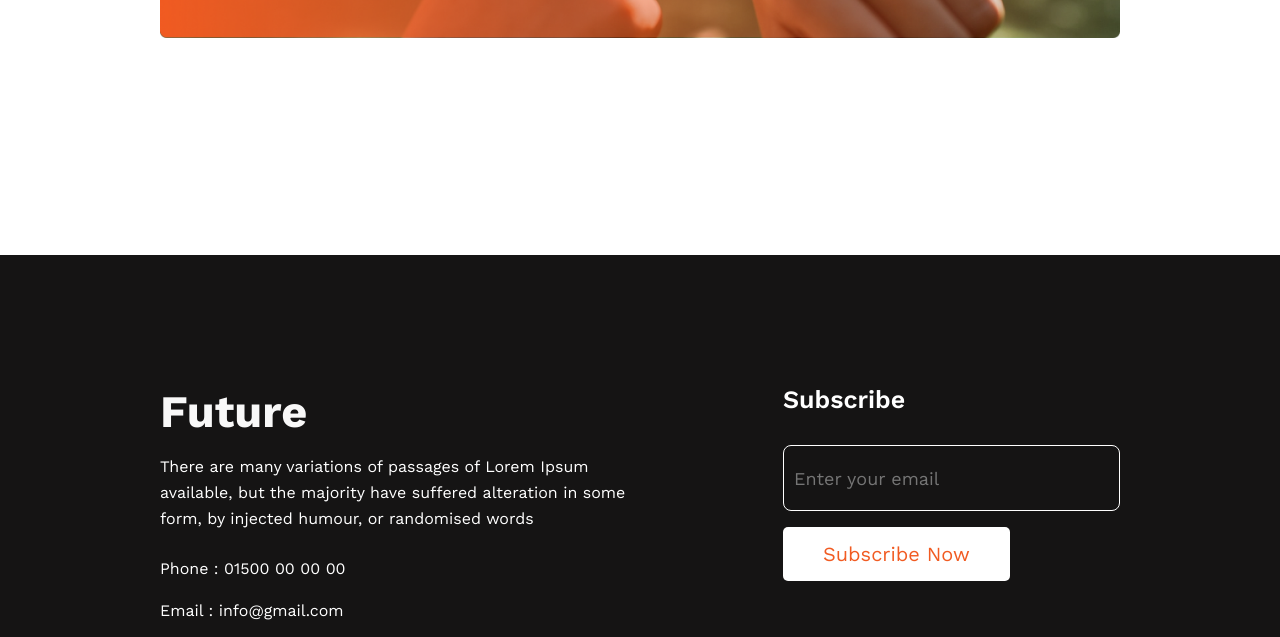
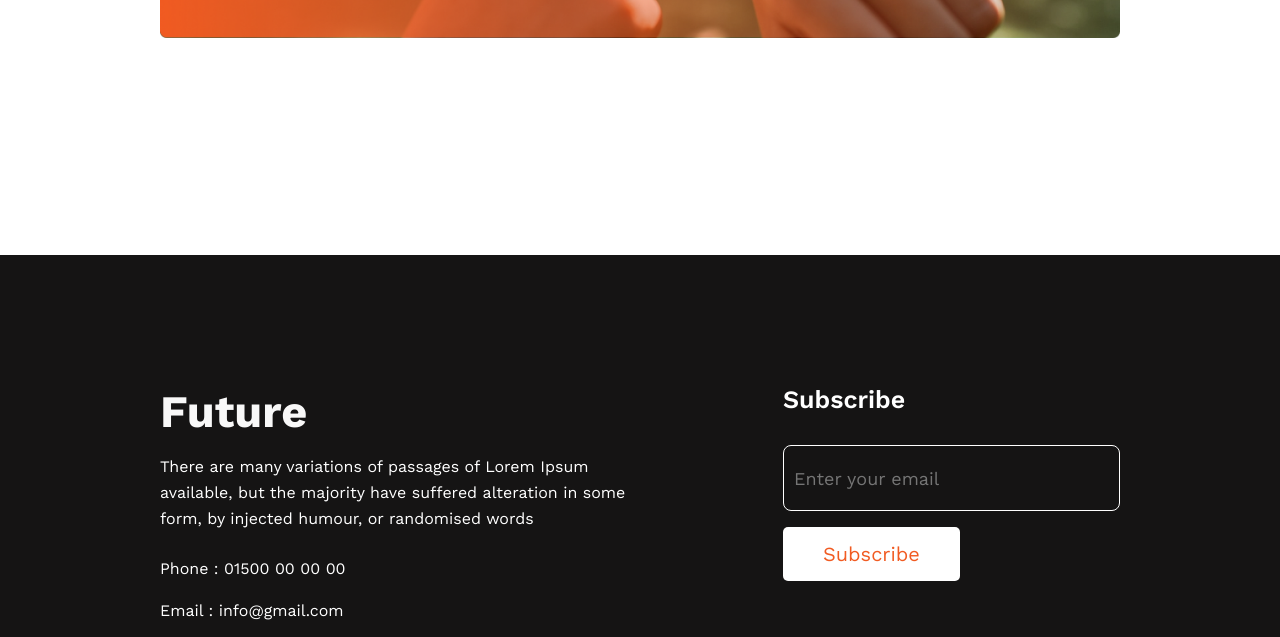
Before and after one commit to suzan-sheikh/Modul-2-newYear, a plain HTML site: page index.html in a window 1280 px wide. Shown: the part 2653-3290 px from the top of the page. Drawn offline with nearby package versions, Linux system fonts and the light colour scheme.

Commit message:
finish work

```diff
--- a/index.html
+++ b/index.html
@@ -124,7 +124,7 @@
         <div class="subscripe-area">
           <h1>Subscribe</h1>
           <input type="email" name="#" id="" placeholder="Enter your email" />
-          <button class="btn btn2">Subscribe Now</button>
+          <button class="btn btn2">Subscribe</button>
         </div>
       </div>
     </footer>
```
